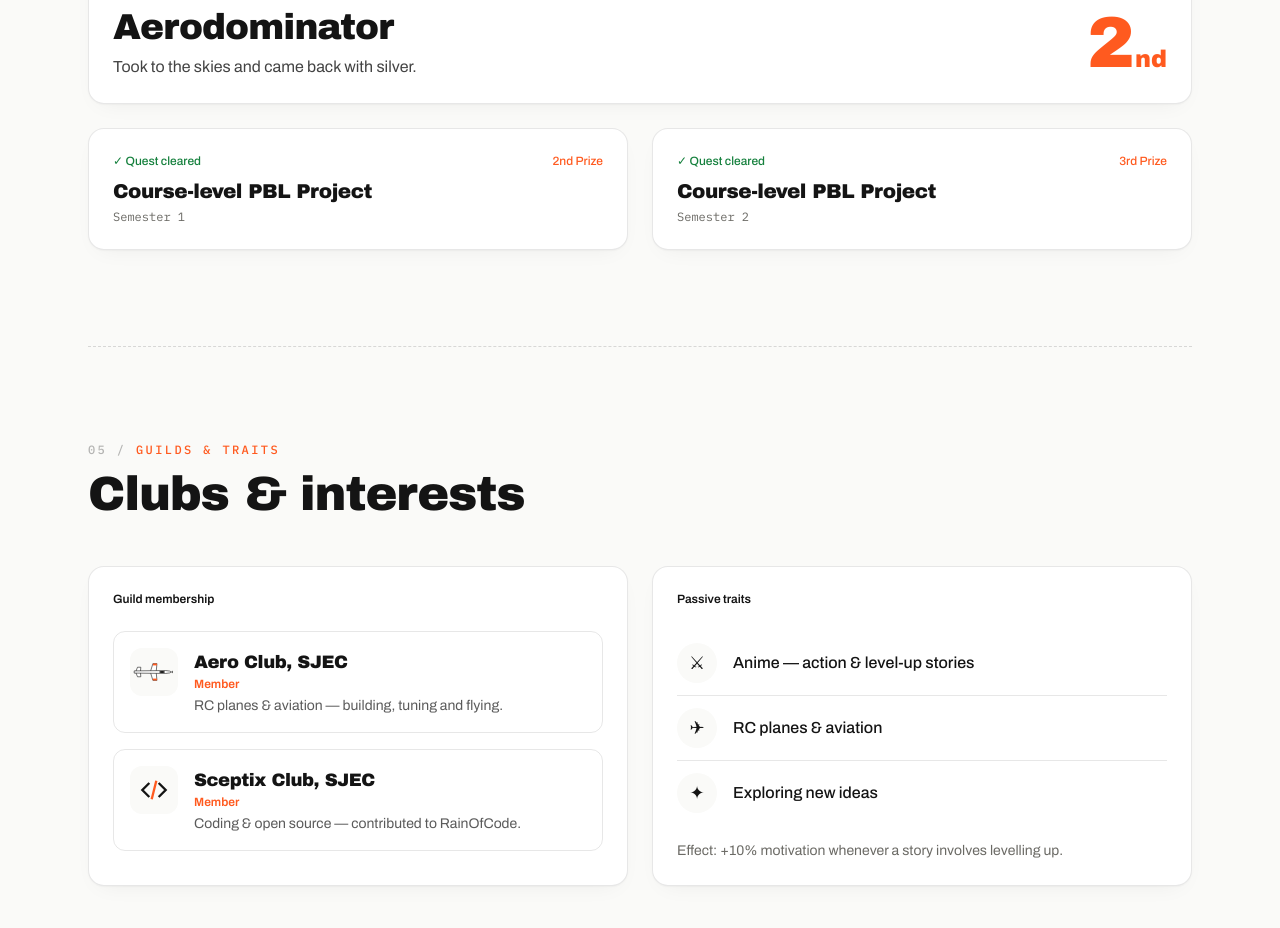
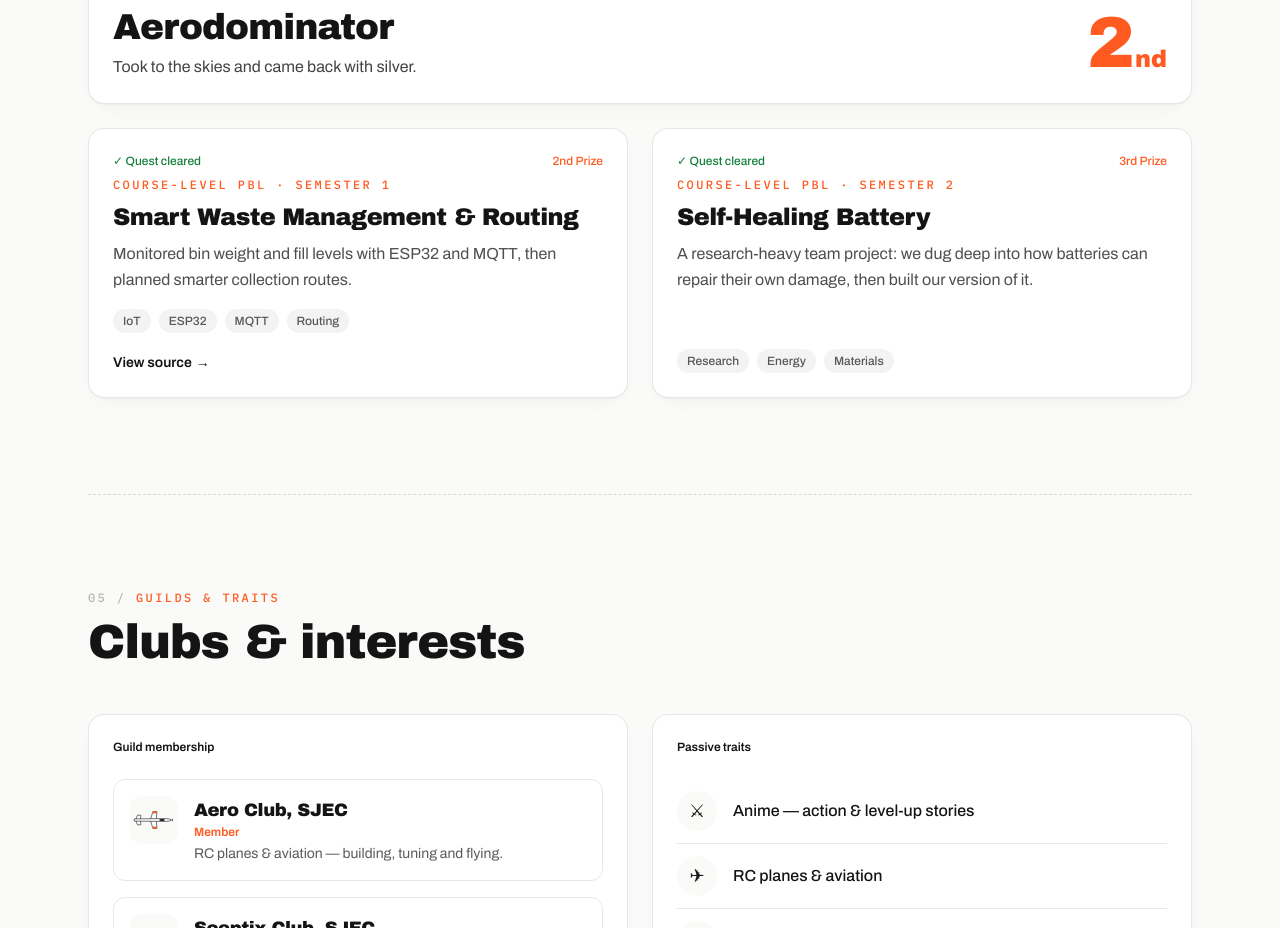
Before and after one commit to chethan-9817/DEV_portfolio, a React (Vite) app: page / in a window 1280 px wide. Shown: the part 4280-5208 px from the top of the page. Built offline with nearby package versions, Linux system fonts and the light colour scheme.

Commit message:
Add PBL project details: waste management & routing, self-healing battery

```diff
--- a/src/components/Achievements.jsx
+++ b/src/components/Achievements.jsx
@@ -243,11 +243,31 @@ export default function Achievements() {
 
         <div className="grid gap-6 sm:grid-cols-2">
           {rest.map((a) => (
-            <motion.article key={a.id} {...pop} className="card">
+            <motion.article key={a.id} {...pop} className="card flex flex-col">
               <Head a={a} />
-              <div className="px-5 pb-5 pt-2 sm:px-6 sm:pb-6">
-                <h3 className="font-display text-xl tracking-tight">{a.title}</h3>
-                <p className="mt-1 font-mono text-xs text-muted">{a.org}</p>
+              <div className="flex flex-1 flex-col px-5 pb-5 pt-2 sm:px-6 sm:pb-6">
+                <p className="kicker">{a.org}</p>
+                <h3 className="mt-2 font-display text-xl tracking-tight sm:text-2xl">{a.title}</h3>
+                {a.note && <p className="mt-2 flex-1 leading-relaxed text-ink/75">{a.note}</p>}
+                {a.tags && (
+                  <div className="mt-4 flex flex-wrap gap-2">
+                    {a.tags.map((t) => (
+                      <span key={t} className="tag">
+                        {t}
+                      </span>
+                    ))}
+                  </div>
+                )}
+                {a.url && (
+                  <a
+                    href={a.url}
+                    target="_blank"
+                    rel="noopener noreferrer"
+                    className="mt-5 inline-flex items-center gap-1 self-start text-sm font-semibold transition hover:text-orange"
+                  >
+                    View source <span>→</span>
+                  </a>
+                )}
               </div>
             </motion.article>
           ))}
--- a/src/data.js
+++ b/src/data.js
@@ -118,15 +118,20 @@ export const ACHIEVEMENTS = [
   },
   {
     id: "pbl1",
-    title: "Course-level PBL Project",
+    title: "Smart Waste Management & Routing",
     place: "2nd Prize",
-    org: "Semester 1",
+    org: "Course-level PBL · Semester 1",
+    note: "Monitored bin weight and fill levels with ESP32 and MQTT, then planned smarter collection routes.",
+    tags: ["IoT", "ESP32", "MQTT", "Routing"],
+    url: "https://github.com/chethan-9817/wastemanagement-the-software-prototype",
   },
   {
     id: "pbl2",
-    title: "Course-level PBL Project",
+    title: "Self-Healing Battery",
     place: "3rd Prize",
-    org: "Semester 2",
+    org: "Course-level PBL · Semester 2",
+    note: "A research-heavy team project: we dug deep into how batteries can repair their own damage, then built our version of it.",
+    tags: ["Research", "Energy", "Materials"],
   },
 ];
 
```
Also changed, not shown: 1 other file (tests, documents, lock files or other folders).
